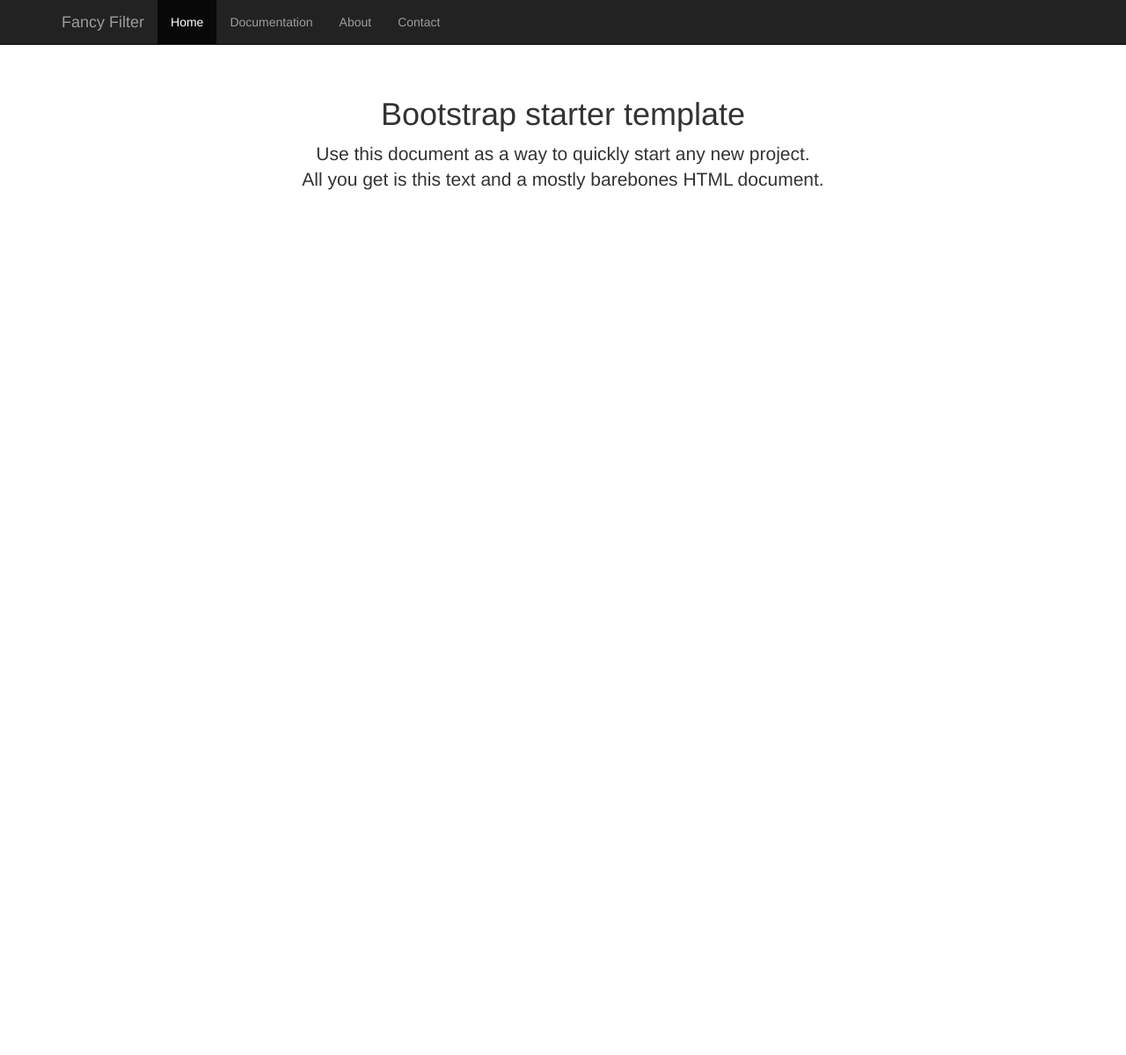
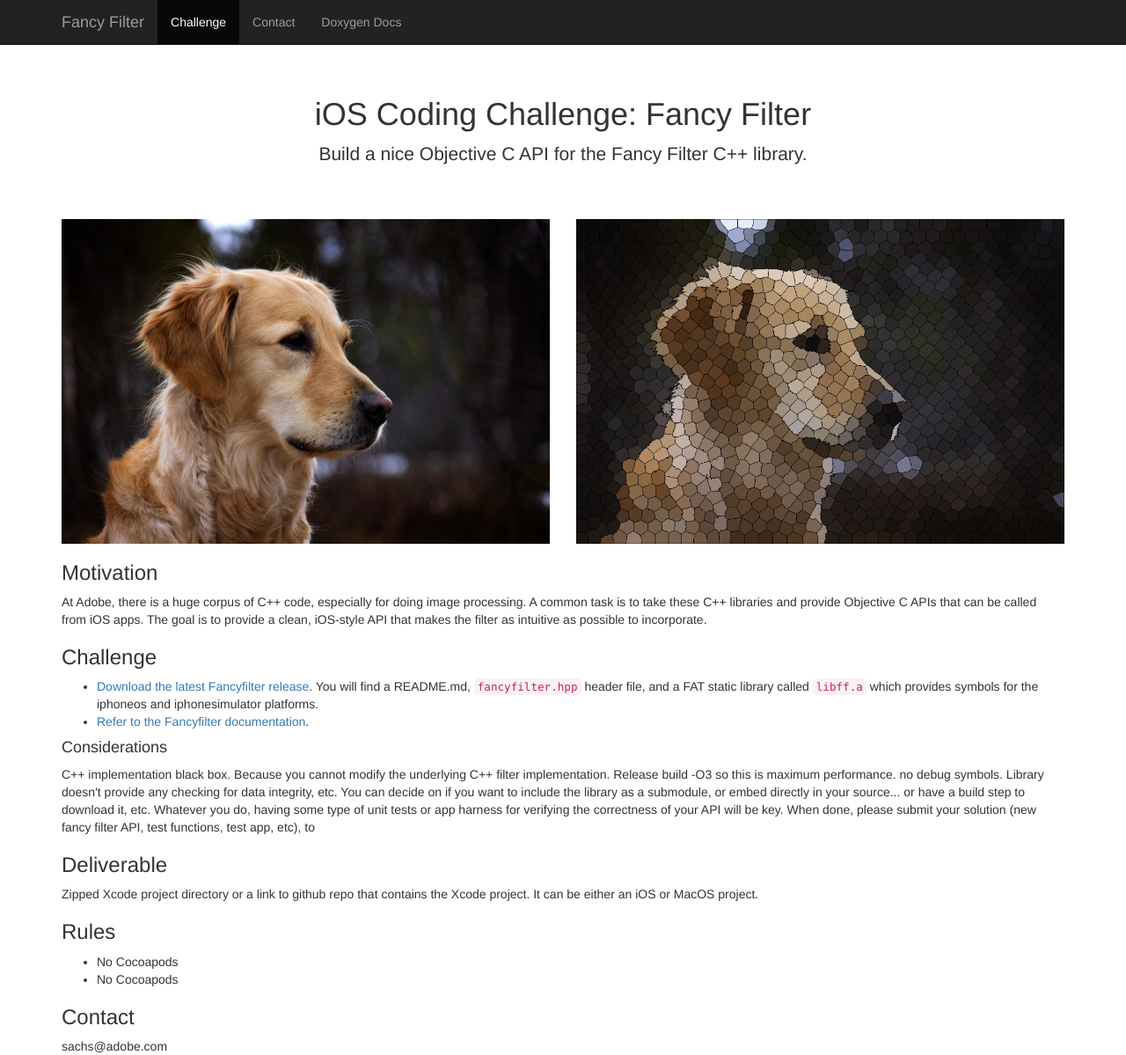
Before and after one commit to iansachs/fancyfilter, a plain HTML site: page docs/index.html in a window 1280 px wide. Shown: the whole page at 88% size. Before the commit the page ends 800 px from the top, so only its background shows below. Drawn offline with nearby package versions, Linux system fonts and the light colour scheme; a script that the page names is missing.

Commit message:
updated docs and cleaned up extraneous files

```diff
--- a/docs/index.html
+++ b/docs/index.html
@@ -47,10 +47,9 @@
         </div>
         <div id="navbar" class="collapse navbar-collapse">
           <ul class="nav navbar-nav">
-            <li class="active"><a href="#">Home</a></li>
-            <li><a href="doxygen/html/index.html">Documentation</a></li>
-            <li><a href="#about">About</a></li>
+            <li class="active"><a href="#">Challenge</a></li>
             <li><a href="#contact">Contact</a></li>
+            <li><a href="doxygen/html/index.html">Doxygen Docs</a></li>
           </ul>
         </div><!--/.nav-collapse -->
       </div>
@@ -59,9 +58,40 @@
     <div class="container">
 
       <div class="starter-template">
-        <h1>Bootstrap starter template</h1>
-        <p class="lead">Use this document as a way to quickly start any new project.<br> All you get is this text and a mostly barebones HTML document.</p>
+        <h1>iOS Coding Challenge: Fancy Filter</h1>
+        <p class="lead">Build a nice Objective C API for the Fancy Filter C++ library.</p>
       </div>
+
+      <div class="row">
+        <div class="col-md-6"><img src="images/input-000.jpg" class="img-responsive"></img></div>
+        <div class="col-md-6"><img src="images/result.png" class="img-responsive"></img></div>
+      </div>
+
+      <h3>Motivation</h3>
+      <p>
+      At Adobe, there is a huge corpus of C++ code, especially for doing image processing. A common task is to take these C++ libraries and provide Objective C APIs that can be called from iOS apps. The goal is to provide a clean, iOS-style API that makes the filter as intuitive as possible to incorporate.
+      </p>
+
+      <h3>Challenge</h3>
+      <ul>
+        <li><a href="https://github.com/iansachs/fancyfilter/releases/latest">Download the latest Fancyfilter release</a>. You will find a README.md, <code>fancyfilter.hpp</code> header file, and a FAT static library called <code>libff.a</code> which provides symbols for the iphoneos and iphonesimulator platforms.</li>
+        <li><a href="doxygen/html/index.html">Refer to the Fancyfilter documentation</a>.</li>
+      </ul>
+      <h4>Considerations</h4>
+      <p>C++ implementation black box. Because you cannot modify the underlying C++ filter implementation. Release build -O3 so this is maximum performance. no debug symbols. Library doesn't provide any checking for data integrity, etc. You can decide on if you want to include the library as a submodule, or embed directly in your source... or have a build step to download it, etc. Whatever you do, having some type of unit tests or app harness for verifying the correctness of your API will be key. When done, please submit your solution (new fancy filter API, test functions, test app, etc), to </p>
+      <p></p>
+
+      <h3>Deliverable</h3>
+      Zipped Xcode project directory or a link to github repo that contains the Xcode project. It can be either an iOS or MacOS project.
+
+      <h3>Rules</h3>
+      <ul>
+      <li>No Cocoapods</li>
+      <li>No Cocoapods</li>
+      </ul>
+
+      <h3 id="contact">Contact</h3>
+      sachs@adobe.com
 
     </div><!-- /.container -->
 
```
Also changed, not shown: docs/images/input-000.jpg (added), docs/images/result.png (added), 4 other files.
